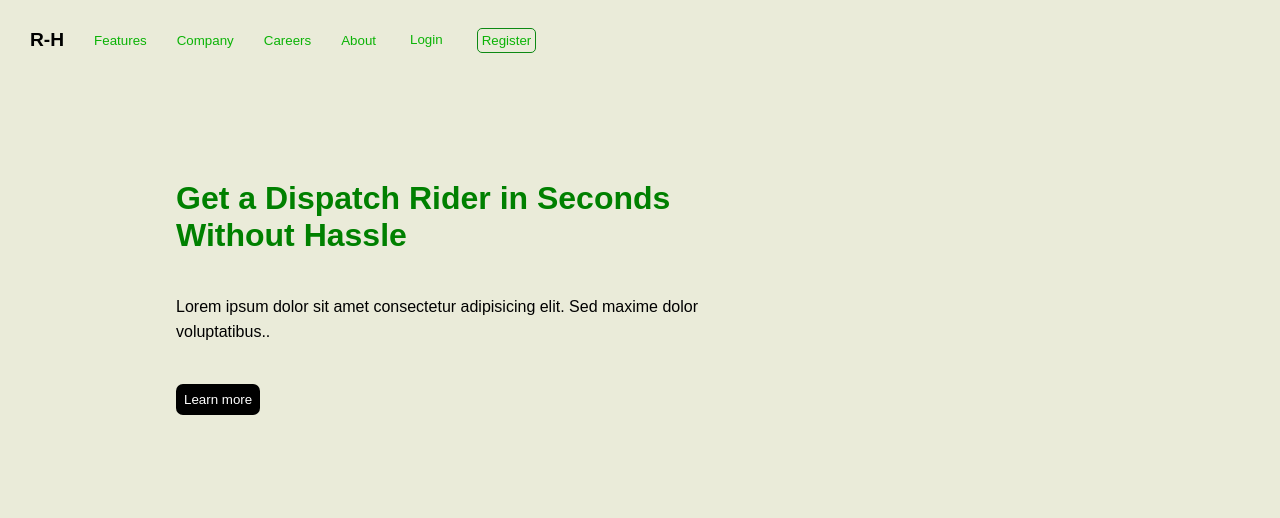
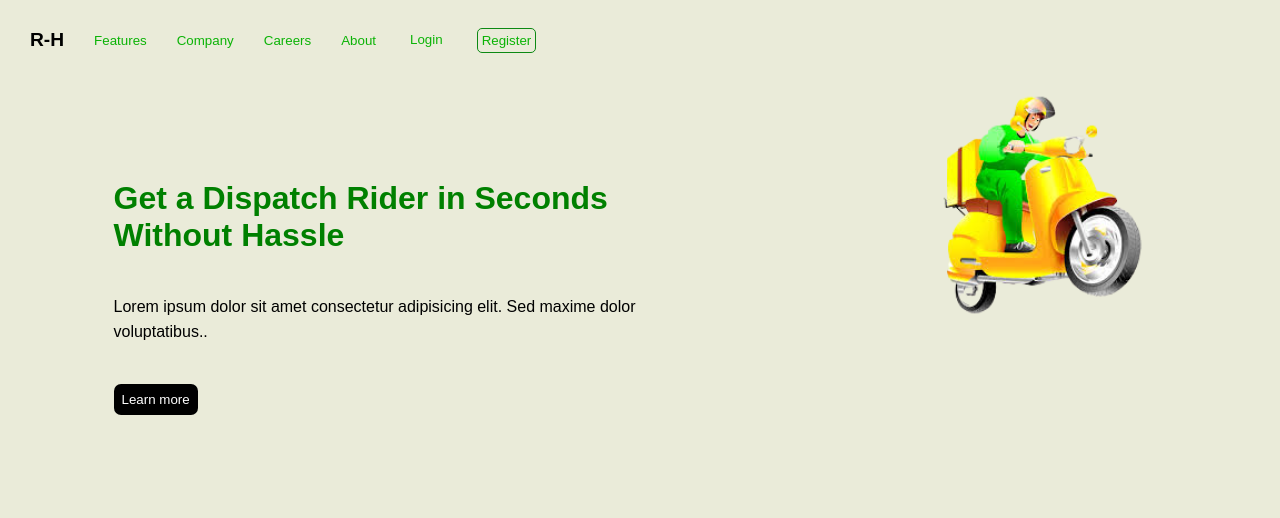
Before and after one commit to Gbengashowunmi/logistics_landing_page, a plain HTML site: page index.html in a window 1280 px wide. Drawn offline with Linux system fonts and the light colour scheme; the site is published under a folder, as on GitHub Pages, so addresses that start at the root find nothing.

Commit message:
Update index.html

```diff
--- a/index.html
+++ b/index.html
@@ -80,7 +80,7 @@
 
         </article>
 
-        <img src="/images-removebg-preview.png" alt="">
+        <img src="images-removebg-preview.png" alt="">
     </main>
 
     <div class="overlay"></div>
```
